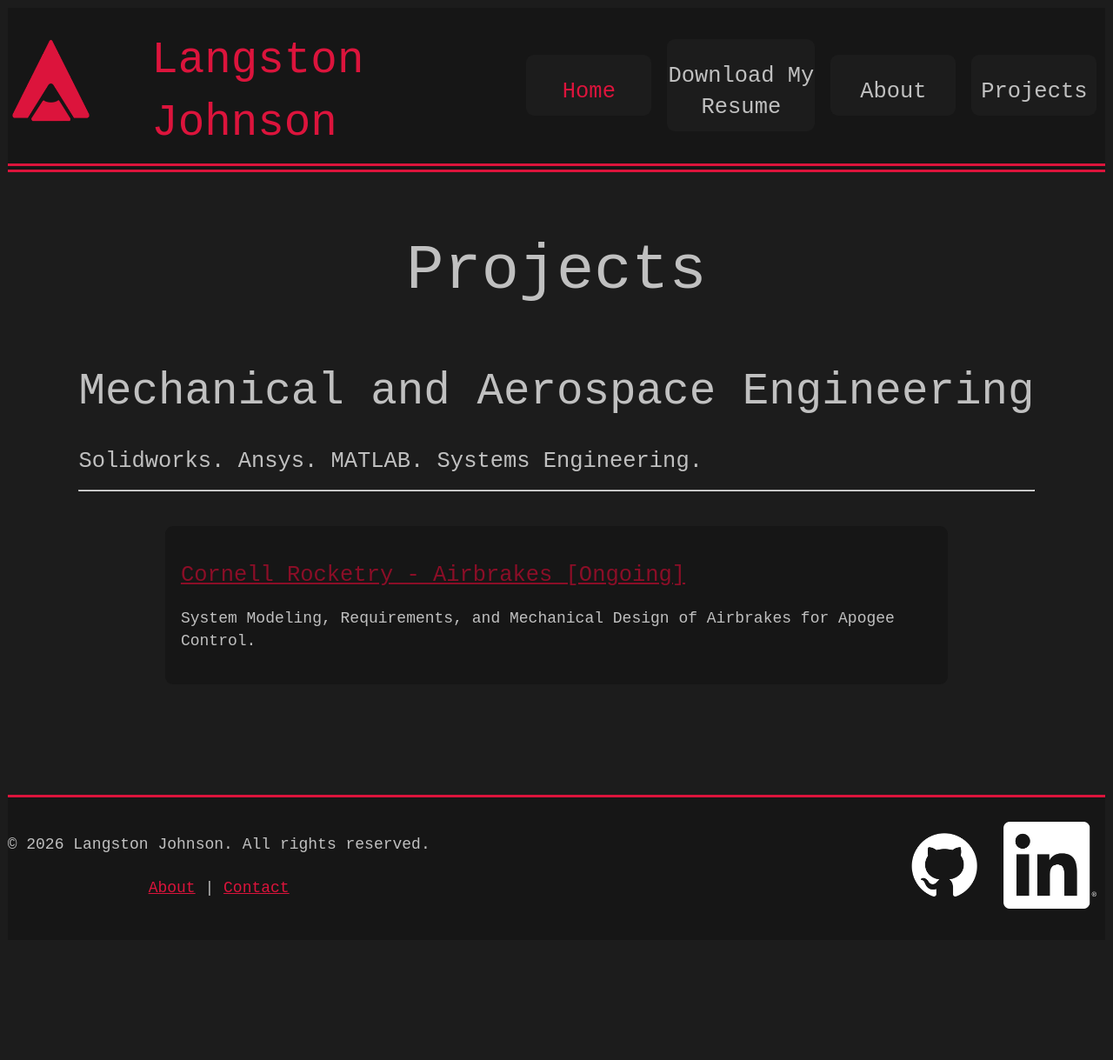
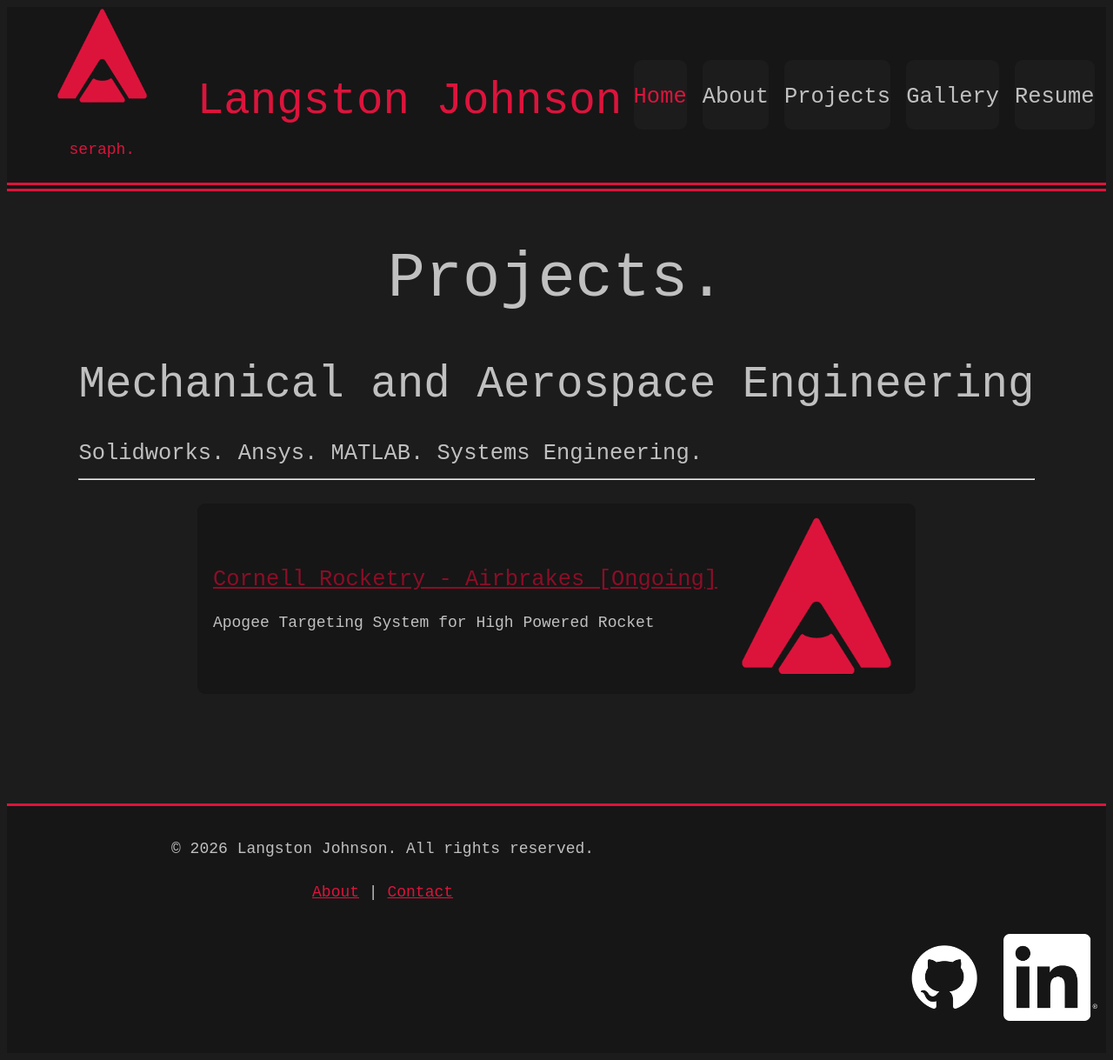
Before and after one commit to Langgit72/langisonline, a Jekyll site: the page built from projects.html, in a window 1280 px wide. Shown: the whole page at 87% size. Built offline with Jekyll 4.4.1, drawn with Linux system fonts in a browser that asks for light colours; before the commit the page ends 1089 px from its top, so only the background shows below that.

Commit message:
*BIG UPDATE* Moved project data out of config file into dedicated file in data folder. Added images to each project card. Updated logic to project page. Added logic to select projects. Added gallery page. Moved page title header to default layout. Cleaned up flex container styling.  Reworked home page flex. Reformated about image flex and image size.

```diff
--- a/_config.yml
+++ b/_config.yml
@@ -39,31 +39,6 @@
 #twitter_username: jekyllrb
 github_username:  Langgit72
 
-projects:
-  mechanical:
-    name: "Mechanical and Aerospace Engineering"
-    description: "Solidworks. Ansys. MATLAB. Systems Engineering."
-    items:
-      project1:
-        name: "Cornell Rocketry - Airbrakes [Ongoing]"
-        description: "System Modeling, Requirements, and Mechanical Design of Airbrakes for Apogee Control."
-        link: '/projects/project_airbrakes'
-#      project2:
-#        name: "Cornell Rocketry - Boat Tail and PCB Mounts"
-#        description: "System Integration and Testing of a 1U CubeSat that deployed the worlds first free-flying light sail"
-#        link: "{{'_projects/PCB Mounts.html'|relative_url}}"
-#  software:
-#    name: "Software Engineering"
-#    description: "Git. Embedded Systems. C#. Python. JavaScript. HTML/CSS. Unity Game Engine"
-#    items:
-#      project1:
-#          name: "High Altitude Balloon Flight Software"
-#          description: "Embedded Software for a High Altitude Balloon Payload"
-#          link: "{{'_projects/project_hab_software.html'|relative_url}}"
-#      project2:
-#          name: "Free Drift"
-#          description: "Pixel Art Space Exploration Written in C#. Developed in the Unity Game Engine"
-#          link: "{{'_projects/project_free_drift.html'|relative_url}}"
 #favicon:
  # source: favicon.svg
 # Build settings
--- a/_layouts/default.html
+++ b/_layouts/default.html
@@ -5,6 +5,7 @@
 <html lang="en">
   <head>
     <meta charset="utf-8">
+    <meta name="viewport" content="width=device-width, initial-scale=1.0">
     <title>{{site.title}} | {{page.title}}</title>
     <link rel="stylesheet" href="{{'assets/css/langis.css' | relative_url }}">
 
@@ -30,18 +31,15 @@
 
   <body>
     <header>
-      <div class ="flex-container-space-between">
-        <div>
+      <div class ="flex-container-space-evenly">
+        <div class = "flex-container-column">
           <img class = 'favicon-header' src="{{'assets/favicon/android-chrome-192x192.png' | relative_url}}" alt = "favicon">
-          <!--<p>totem</p>-->
+          <p style="text-align: center; border: 1rem; color: var(--Crimson-Red)">seraph.</p>
         </div>
         <h2  style="color: var(--Crimson-Red);">{{ site.title }}</h2>
-        <div class ="flex-container-row-no-wrap-end">
+        <div class ="flex-container-row-no-wrap">
           <div class ="header-card">
             <a href="{{"/index" | relative_url}}" class ="home-nav"><h4>Home</h4></a>
-          </div>
-          <div class ="header-card">
-            <a href="{{"assets/pdfs/Langston_Johnson_Resume_2026.pdf" | relative_url}}" download="Langston_Johnson_Resume_2026" class ="site-nav"><h4>Download My Resume</h4></a>
           </div>
           <div class ="header-card">
             <a href="{{"/about" | relative_url}}" class ="site-nav"><h4>About</h4></a>
@@ -49,10 +47,17 @@
           <div class ="header-card">
             <a href="{{"/projects" | relative_url}}" class ="site-nav"><h4>Projects</h4></a>
           </div>
+               <div class ="header-card">
+            <a href="{{"/gallery" | relative_url}}" class ="site-nav"><h4>Gallery</h4></a>
+          </div>
+                  <div class ="header-card">
+            <a href="{{"assets/pdfs/Langston_Johnson_Resume_2026.pdf" | relative_url}}" download="Langston_Johnson_Resume_2026" class ="site-nav"><h4>Resume</h4></a>
+          </div>
         </div>
       </div>
     </header>
     <main>
+      <h1 style = "text-align: center;">{{page.title}}.</h1>
       {{ content }}
     </main>
     <footer>
--- a/about.html
+++ b/about.html
@@ -2,9 +2,8 @@
 layout: default
 title: About
 ---
-<div class = "flex-container-row-no-wrap">
+<div class = "flex-container-row-wrap">
     <div>
-        <h2>About Me</h2>
         <p>
         Hello! My name is Langston Johnson. I'm a junior studying Mechanical and Aerospace Engineering at Cornell University. Here I'm an undergraduate researcher at the Space System Design Studio, Structural Engineer on the Cornell Rocketry Team, and Squad Captain for the Cornell Fencing Club. My technical interests are Spacecraft System Design and Architecture. I love staying up to date with the advancements in long term space operations and habitation in Low Earth Orbit, Cislunar Space, and on the Lunar Surface. I believe that the emerging Space Commercial Sector represents the opportunity to develop as a professional engineer in a field I find beautiful, challenging, and inspiring!
         </p>
@@ -25,6 +24,6 @@
         </p>
     </div>
     <div>
-        <img src="{{ 'assets/Images/Langston/VAB.png' | relative_url }}" alt="About Me Image">
+        <img style = "width:600px"src="{{ 'assets/Images/Langston/VAB.png' | relative_url }}" alt="About Me Image">
     </div>
 </div>
--- a/assets/css/langis.css
+++ b/assets/css/langis.css
@@ -13,7 +13,6 @@
 code {
   font-family: "Courier New", Courier, monospace;
 }
-
 pre {
   padding: .5rem;
   line-height: 1.25;
@@ -34,7 +33,7 @@
 }
 
 header{
-  margin-bottom: 5%;
+  margin-bottom: 4%;
   border-bottom: var(--Crimson-Red) double 10px;
   background-color: var(--Metallic-Blackout);
 }
@@ -42,12 +41,8 @@
 body {
   color: var(--Silver-Accent);
   font-family: "Courier New";
-  line-height: 1.45;
-  padding: .48rem;
+  line-height: 1.5rem;
   background-color: var(--Metallic-Black);
-  /* min-height: 100%; */
-  min-width: 70rem;
-  margin: 0;
 }
 
 footer {
@@ -63,9 +58,8 @@
 .retro-p {
   font-size: 1rem;
   margin-bottom: 1.3rem;
-  min-width: 20ch;
+
   max-width: 80ch;
-
 }
 
 li,
@@ -133,8 +127,8 @@
   text-align: center;
   border-radius: .5rem;
   background-color: var(--Metallic-Black);
-  min-width:8rem;
-  margin:0
+  margin:0;
+  padding-bottom: 0.5rem;
 }
 
 .header-card a{
@@ -146,9 +140,9 @@
 
 .project-card{
   padding: .75rem 1rem;
-
-  flex-grow: 1;
   border-radius: .5rem;
+  width: 'auto';
+  max-width: 80%;
   background-color: var(--Metallic-Blackout);
 }
 .project-card a{
@@ -163,10 +157,10 @@
 
 .profile-picture {
     /* Sizing and Responsiveness */
-    width: 500px;
-    max-width: 100%; /* Prevents image from exceeding container width */
-    aspect-ratio: 1/1;
-    height: auto;
+    width:auto;
+    min-width: 400px;
+    max-width: 40%;
+
     object-fit: cover;
 
     /* Appearance */
@@ -180,8 +174,8 @@
 }
 
 .model-viewer{
-  width: 800px;
-  height: 800px;
+  width: 700px;
+  height: 700px;
   border: 4px solid var(--Crimson-Red);
   border-radius: 1rem;
 }
@@ -200,27 +194,18 @@
   height: 100px;
 }
 
-.flex-container {
+.flex-container-row-wrap {
     display: flex;
-    flex-flow: row nowrap;
-    justify-content: space-evenly;
-    align-items: flex-start;
-    gap: 20px; /* Space between items */
-}
-
-.flex-container-select-projects {
-    display: flex;
-    flex-flow: row wrap; /* Allows items to wrap to the next line */
+    flex-flow: row wrap; /* Prevents items from wrapping to the next line */
     justify-content: center;
     align-items: center;
     gap: 1rem; /* Space between items */
 }
 
-
 .flex-container-row-no-wrap {
     display: flex;
     flex-flow: row nowrap; /* Prevents items from wrapping to the next line */
-    justify-content: flex-start;
+    justify-content: center;
     align-items: center;
     gap: 1rem; /* Space between items */
 }
@@ -235,10 +220,10 @@
     padding: 10px
 }
 
-.flex-container-space-between {
+.flex-container-space-evenly {
   display: flex;
-  flex-flow: row nowrap;
-  justify-content: space-between;
+  flex-flow: row wrap;
+  justify-content: space-evenly;
   align-items: center;
   margin: 0;
 }
@@ -249,7 +234,7 @@
     justify-content: center;
     align-items: center;
     text-align: left;
-    gap: 1rem; /* Space between items */
+    gap: 1rem;
 }
 
 .flex-grow{
--- a/projects.html
+++ b/projects.html
@@ -1,21 +1,26 @@
 ---
 layout: default
+title: Projects
 ---
 
 <div class = "flex-container-column">
-    <h1>Projects</h1>
-    {% for project_type in site.projects%}
-       <div class="project-type-header">
-            <h2 text> {{project_type[1].name}} </h2>
-            <h4> {{project_type[1].description}} </h4>
+    {% for type in site.data.project_list.types%}
+       <div>
+            <h2> {{type[1].name}} </h2>
+            <h4> {{type[1].description}} </h4>
             <hr>
         </div>
-        {% for project in project_type[1].items %}
+        {% for project in type[1].projects %}
         <div class="project-card">
-            <a href="{{project[1].link | relative_url}}">
-            <h4>{{ project[1].name }}</h4>
-            </a>
-            <p>{{ project[1].description }}</p>
+            <div class = "flex-container-row-no-wrap">
+                <div>
+                    <a href="{{project[1].link | relative_url}}">
+                    <h4>{{ project[1].name }}</h4>
+                    </a>
+                    <p>{{ project[1].description }}</p>
+                </div>
+                <img src="{{ project[1].image | relative_url }}" alt="{{project[1].name}} image">
+            </div>
         </div>
         {% endfor %}
     {% endfor %}
```
Also changed, not shown: _data/project_list.yml (added, +43 -0 lines), gallery.html (added, +8 -0 lines), index.html (+34 -11 lines).
